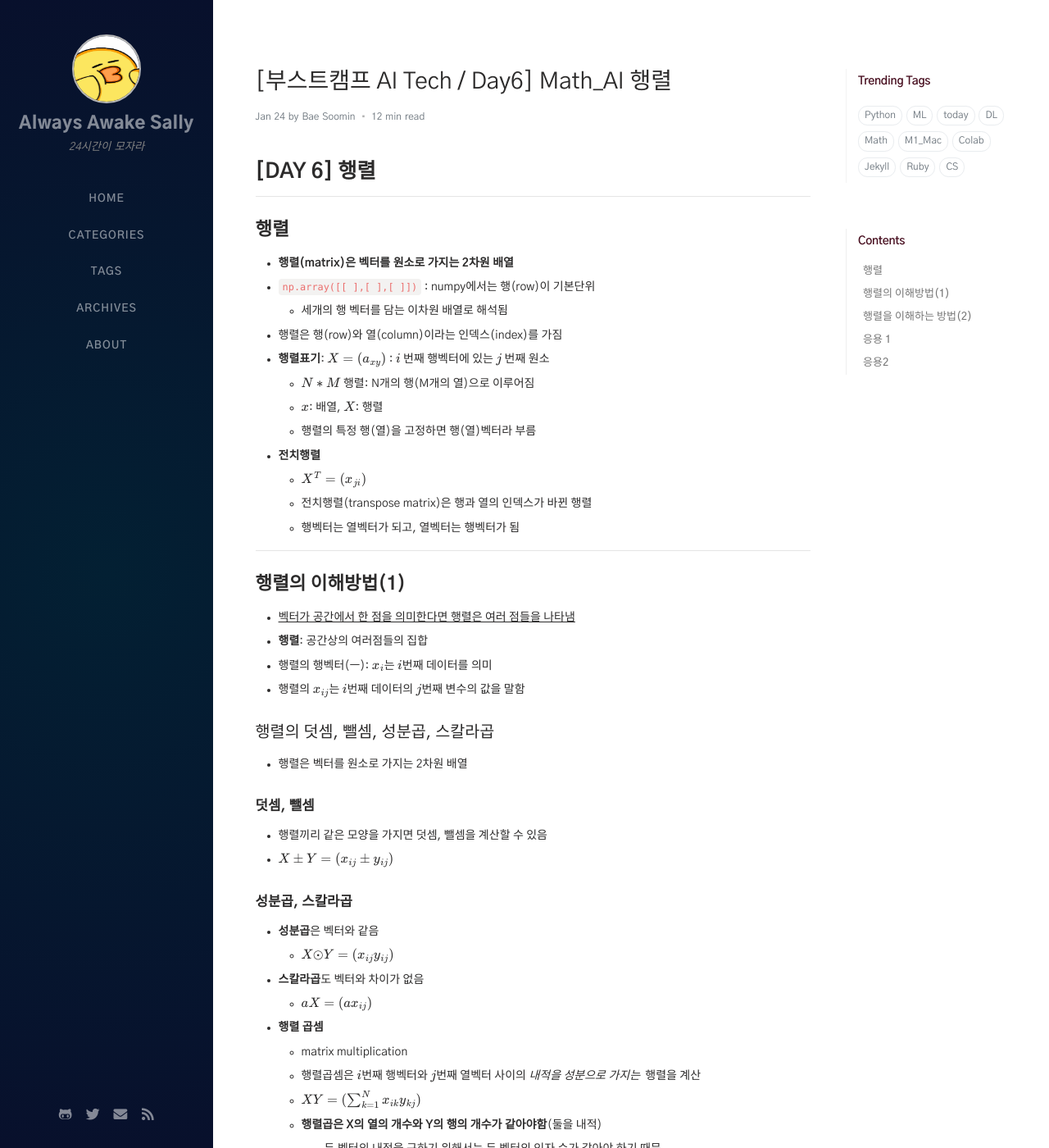
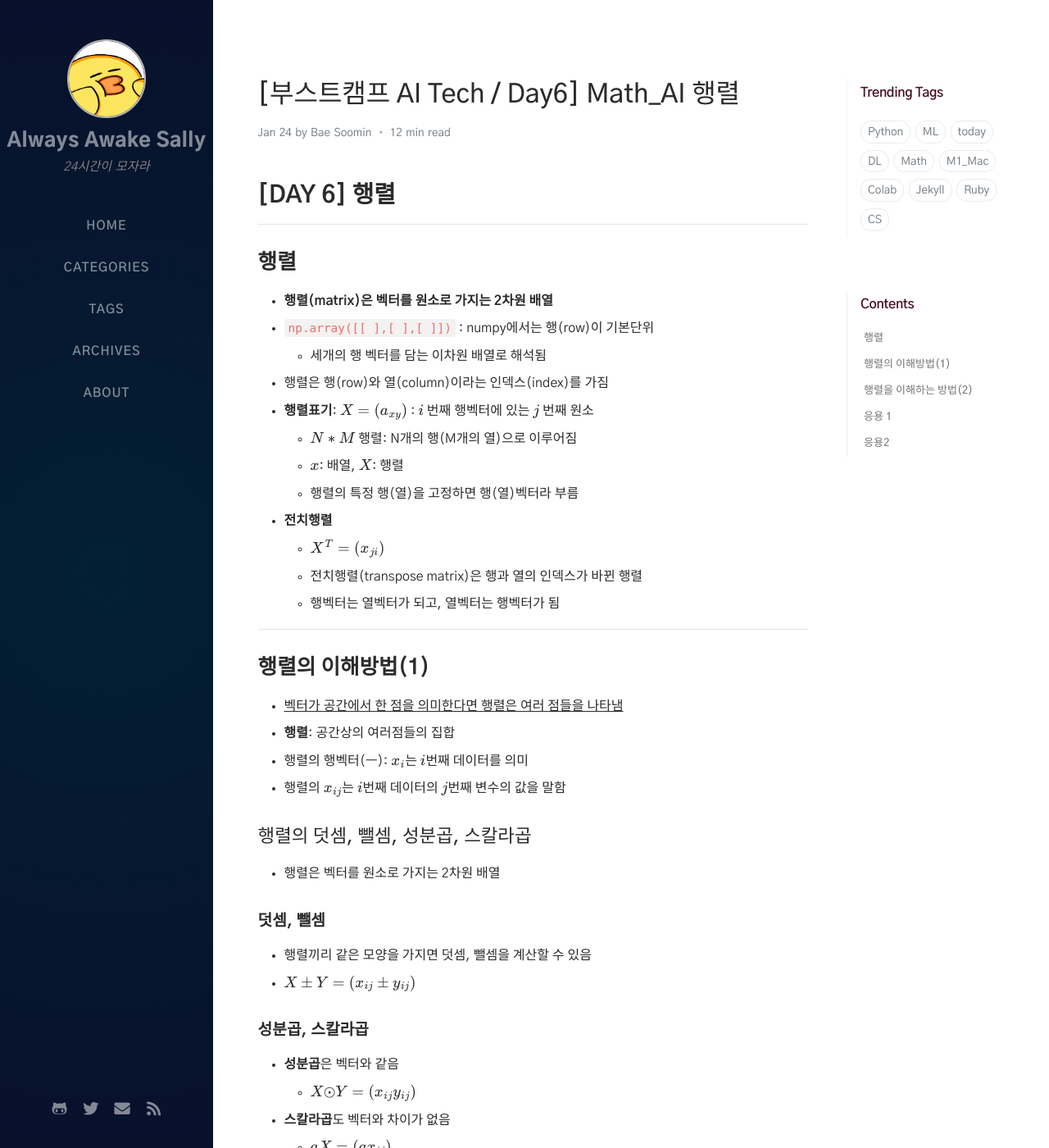
Before and after one commit to bsm8734/bsm8734.github.io, a Jekyll site: the page built from _posts/NAVER_BoostCamp_AI_Tech/AI_Math/Day006/2021-01-25-bc-d006-3-aimath-matrix.md, in a window 1280 px wide and 1400 px high. Shown: the whole window at 82% size. Built offline with Jekyll 4.4.1, drawn with Linux system fonts in a browser that asks for light colours; nearby versions of some CDN libraries; formulas are drawn with MathJax 3; comment, search, counter and statistics services are not loaded.

Commit message:
Update CSS

```diff
--- a/assets/css/_addon/main.scss
+++ b/assets/css/_addon/main.scss
@@ -47,7 +47,7 @@ html[mode=dark] {
 }
 
 :root {
-  font-size: 14px;
+  font-size: 16px;
 }
 
 body {
--- a/assets/css/_addon/module.scss
+++ b/assets/css/_addon/module.scss
@@ -39,7 +39,7 @@
 }
 
 %heading {
-  font-weight: 400;
+  font-weight: 500;
   font-family: 'Gothic A1', 'Roboto', sans-serif;
   // font-family: 'Lato', 'Microsoft Yahei', sans-serif;
 }
--- a/assets/css/_addon/syntax.scss
+++ b/assets/css/_addon/syntax.scss
@@ -43,7 +43,7 @@ html[mode=dark] {
   padding: 1.5rem;
 }
 
-$code-font-size: 0.85rem;
+$code-font-size: 0.9rem;
 
 div > pre {
   @extend %code-snippet-bg;
```
